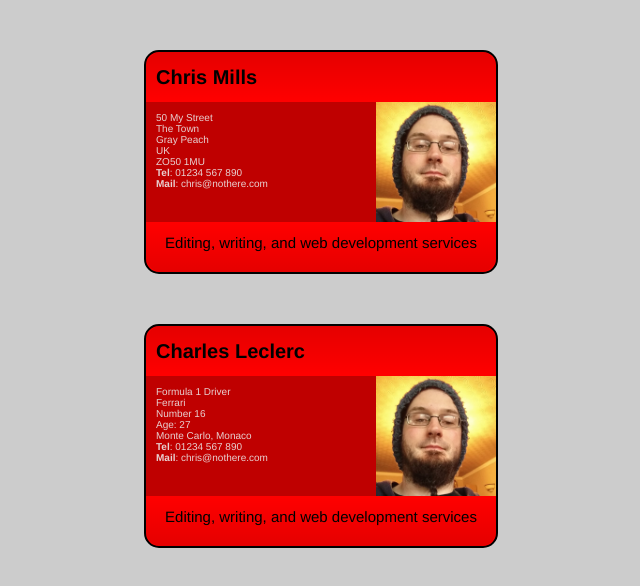
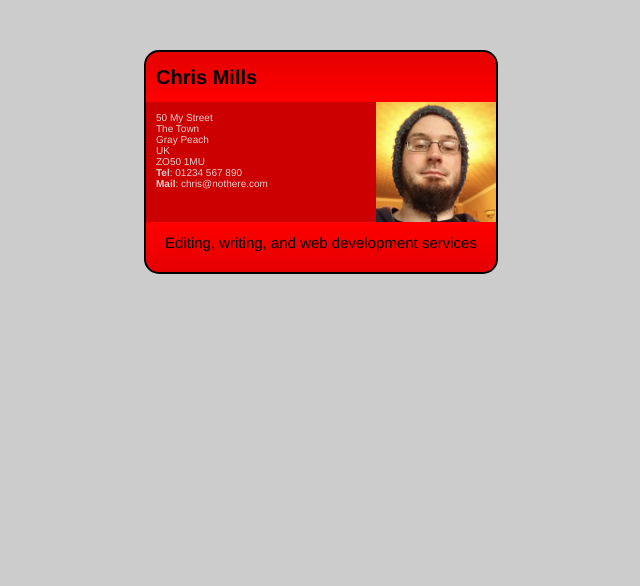
Before and after one commit to hilda1106/hilda1106.github.io, a plain HTML site: page wa/wa4.html in a window 1280 px wide. Shown: the whole page, without its empty margins (319-959 px from the left). Drawn offline with Linux system fonts and the light colour scheme.

Commit message:
new update

```diff
--- a/css/wa4.css
+++ b/css/wa4.css
@@ -2,9 +2,9 @@
 
 body {
     margin: 0;
-    }
+  }
 
-html {
+  html {
     font-family: 'Helvetica neue', Arial, 'sans serif';
     font-size: 10px;
     background-color: #ccc;
@@ -19,7 +19,7 @@ html {
 
   /* Rulesets to be matched up with selectors */
 
-  .card, .card-charles{
+  .card{
     width: 35em;
     height: 22em;
     margin: 5em auto;
@@ -28,50 +28,50 @@ html {
     border-radius: 1.5em;
   }
 
-  .card header, .card-charles header{
+  .card header{
     background-image: linear-gradient(to bottom,rgba(0,0,0,0.1), rgba(0,0,0,0));
     border-radius: 1.5em 1.5em 0 0;
   }
 
-  .card footer, .card-charles footer{
+  .card footer{
     background-image: linear-gradient(to bottom,rgba(0,0,0,0), rgba(0,0,0,0.1));
     border-radius: 0 0 1.5em 1.5em;
   }
 
-  .card article img, .card-charles article img{
+  .card article img{
     max-height: 100%;
     float: right;
   }
 
-  /* New ruleset WITH NEW CARD (.card and .card-charles*/
+  /* New ruleset */
 
-  .card footer, .card header, .card-charles footer, .card-charles header{ /* total computed height must be 50x */
+  .card footer, .card header{ /* total computed height must be 50x */
     height: 3em; /* height of 30px? not sure about the 30px content height*/
     padding: 1em; /* padding of 10x */
 
   }
 
-  .card h2, .card p, .card-charles h2, .card-charles p {
+  h2, p {
     margin: 0; /* margin set to 0*/
   }
 
-  .card article, .card-charles article {
+  article {
     height: 12em; /* height of 120x to stop image from overflowing*/
-    background-color: rgb(0, 0, 0, .25); /* semi dark background */
+    background-color: rgb(0, 0, 0, .20); /* semi dark background */
   }
 
-  .card h2, .card-charles h2{
+  h2 {
     font-size: 2em; /* font size of 20 px */
     line-height: 1.5em; /* placing "Chris Mills in the center of h2 - unsure about the content height of 30px*/
   }
 
-  .card footer p,  .card-charles footer p  {
+  .card footer p {
     font-size: 1.5em; /* 15px font size for the footer p */
     line-height: 1.5em; /* placing the footer in the center - idk about 30px center height - did 50px - 30px - 10px to get .625em for line height */
     text-align: center;
   }
 
-  .card article p, .card-charles article p  {
+  .card article p {
  /* padding to the left to align with h2 */
     padding-left: 1em;
     padding-top: 1em;
--- a/wa/wa4.html
+++ b/wa/wa4.html
@@ -27,24 +27,6 @@
     </footer>
   </section>
 
-  <section class="card-charles">
-    <header>
-      <h2>Charles Leclerc</h2>
-    </header>
-    <article>
-      <img src="/img/chris.jpg" alt="A picture of Chris - a man with glasses, a beard, and a silly wooly hat">
-      <p>Formula 1 Driver<br>
-         Ferrari<br>
-         Number 16<br>
-         Age: 27<br>
-         Monte Carlo, Monaco<br>
-        <strong>Tel</strong>: 01234 567 890<br>
-        <strong>Mail</strong>: chris@nothere.com</p>
-    </article>
-    <footer>
-      <p>Editing, writing, and web development services</p>
-    </footer>
-  </section>
 
   </body>
 </html>
```
